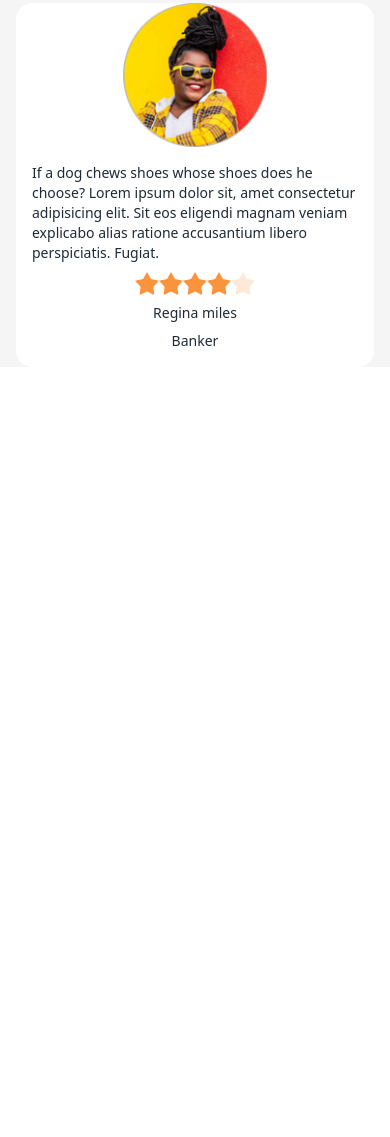
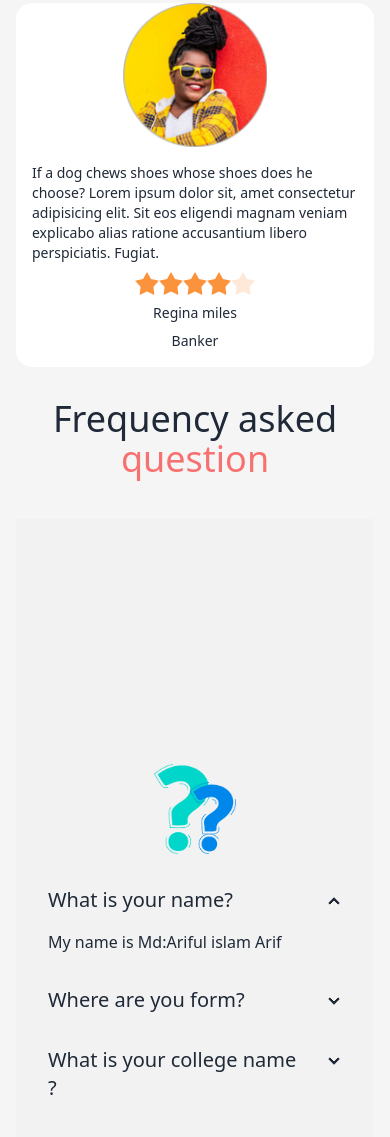
Before and after one commit to ariful324645/biker-zone-repo, a plain HTML site: page index.html in a window 390 px wide. Shown: the part 3145-4282 px from the top of the page. Before the commit the page ends 3512 px from the top, so only its background shows below. Drawn offline with nearby package versions, Linux system fonts and the light colour scheme.

Commit message:
added FAQ with responsive

```diff
--- a/index.html
+++ b/index.html
@@ -280,7 +280,7 @@
         </h1>
         <div class="grid gap-10 grid-cols-1 lg:grid-cols-3 pt-10">
           <!--first card-->
-          <div class="card card-compact bg-base-100 ">
+          <div class="card card-compact bg-base-100">
             <figure>
               <img
                 class="w-36"
@@ -329,8 +329,8 @@
               </div>
             </div>
           </div>
-           <!--second card-->
-           <div class="card card-compact bg-base-100  shadow-xl">
+          <!--second card-->
+          <div class="card card-compact bg-base-100 shadow-xl">
             <figure>
               <img
                 class="w-36"
@@ -379,8 +379,8 @@
               </div>
             </div>
           </div>
-           <!--third card-->
-           <div class="card card-compact bg-base-100 ">
+          <!--third card-->
+          <div class="card card-compact bg-base-100">
             <figure>
               <img
                 class="w-36"
@@ -431,6 +431,45 @@
           </div>
         </div>
       </section>
+      <!--FAQ or free quency asked question-->
+      <section>
+        <h1 class="text-4xl text-center mt-8">
+          Frequency asked <span class="text-red-400">question</span>
+        </h1>
+        <!--faq card-->
+        <div class="hero bg-base-200  min-h-screen mt-10">
+          <div class="hero-content flex-col lg:flex-row">
+            <img class="w-1/4"
+              src="biker-zone-resources/images/others/faq.png"
+              class="max-w-sm rounded-lg shadow-2xl"
+            />
+            <div>
+              <!--accordian question and answer-->
+              <div class="collapse collapse-arrow bg-base-200">
+                <input type="radio" name="my-accordion-2" checked="checked" />
+                <div class="collapse-title text-xl font-medium">What is your name?</div>
+                <div class="collapse-content">
+                  <p>My name is Md:Ariful islam Arif</p>
+                </div>
+              </div>
+              <div class="collapse collapse-arrow bg-base-200">
+                <input type="radio" name="my-accordion-2" />
+                <div class="collapse-title text-xl font-medium">Where are you form?</div>
+                <div class="collapse-content">
+                  <p>I am from Thakurgaon</p>
+                </div>
+              </div>
+              <div class="collapse collapse-arrow bg-base-200">
+                <input type="radio" name="my-accordion-2" />
+                <div class="collapse-title text-xl font-medium">What is your college name ?</div>
+                <div class="collapse-content">
+                  <p>My college name is Dr M A wazed Miah Textile Engineering college</p>
+                </div>
+              </div>
+            </div>
+          </div>
+        </div>
+      </section>
     </main>
     <footer></footer>
   </body>
```
